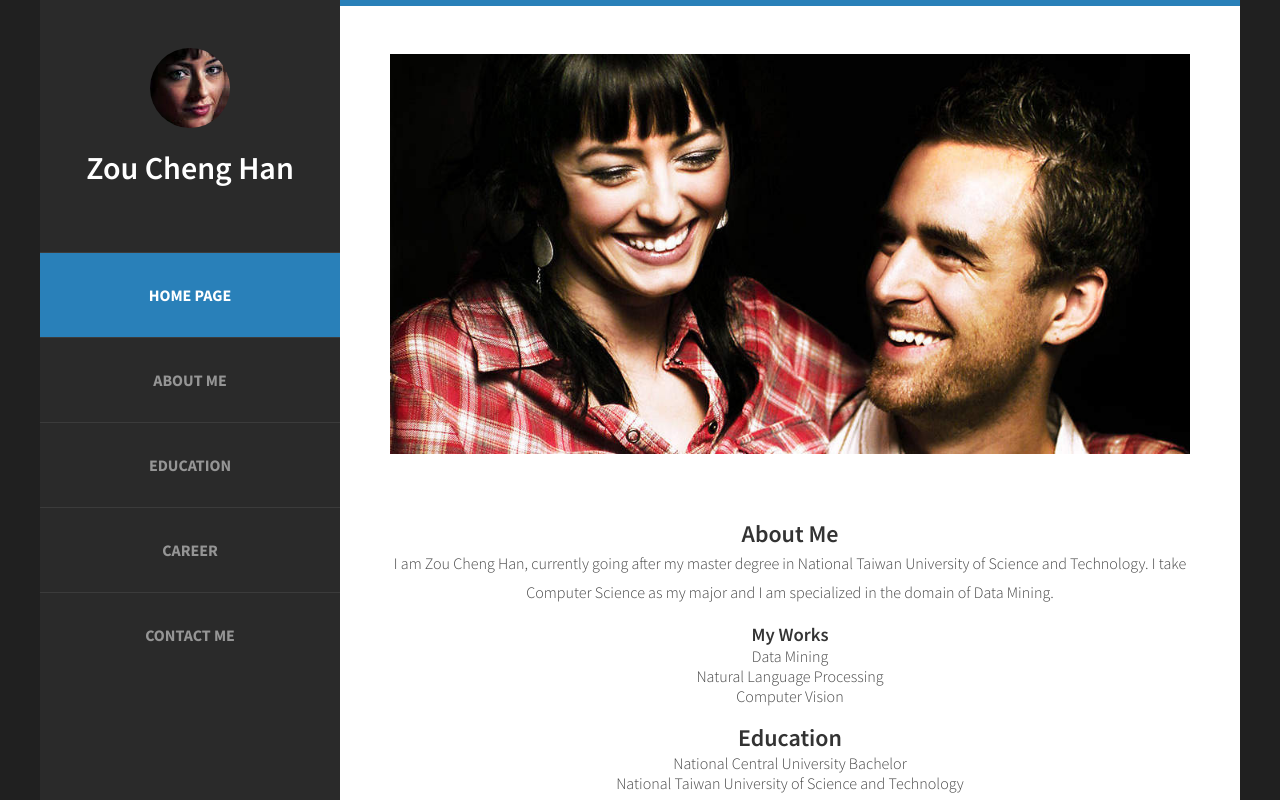
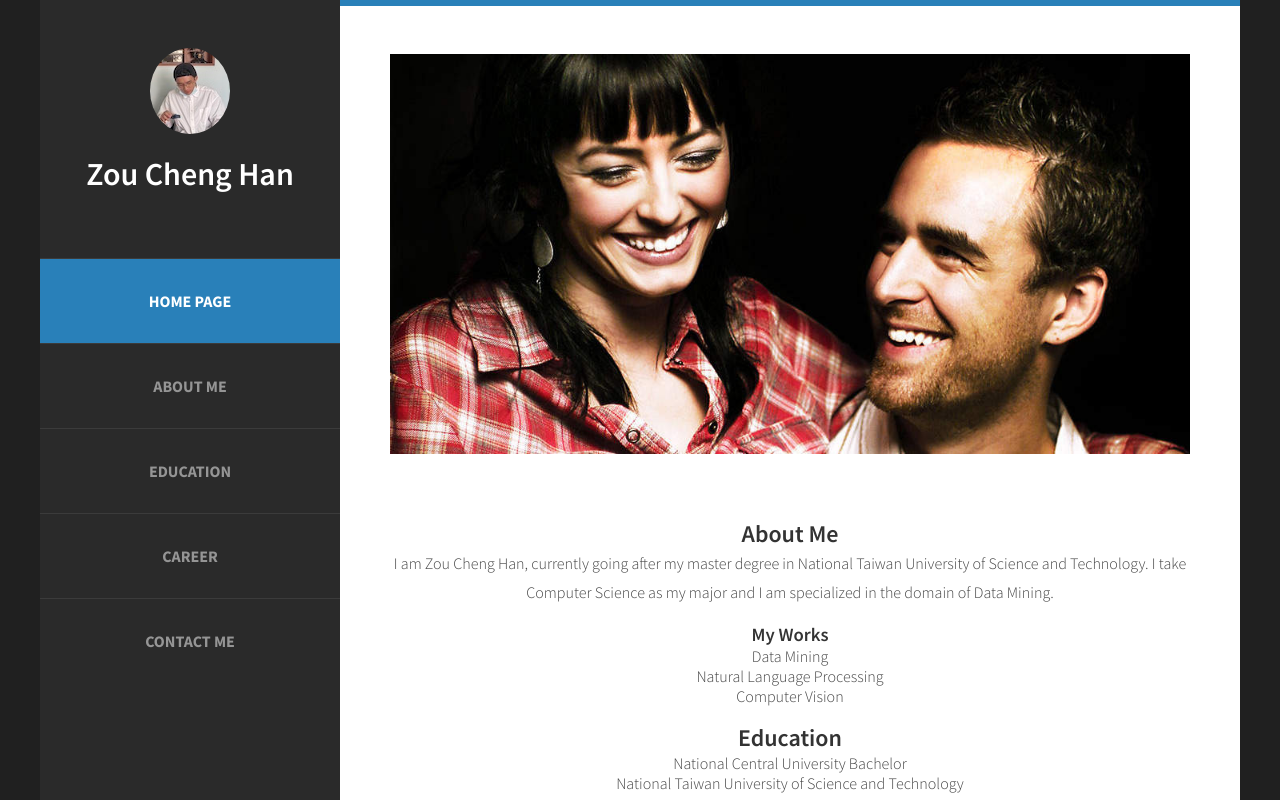
Before and after one commit to johnson0317/resume, a plain HTML site: page index.html in a window 1280 px wide. Shown: the top 800 px of the page. Drawn offline with Linux system fonts and the light colour scheme.

Commit message:
pic change

```diff
--- a/index.html
+++ b/index.html
@@ -27,7 +27,7 @@ Released   : 20130902
 <div id="page" class="container">
 	<div id="header">
 		<div id="logo">
-			<img src="images/pic02.jpg" alt="" />
+			<img src="images/selfie.jpg" alt="" />
 			<h1><a href="#">Zou Cheng Han</a></h1>
 		</div>
 		<div id="menu">
```
Also changed, not shown: images/pic02.jpg (deleted), images/selfie.JPG (added).
